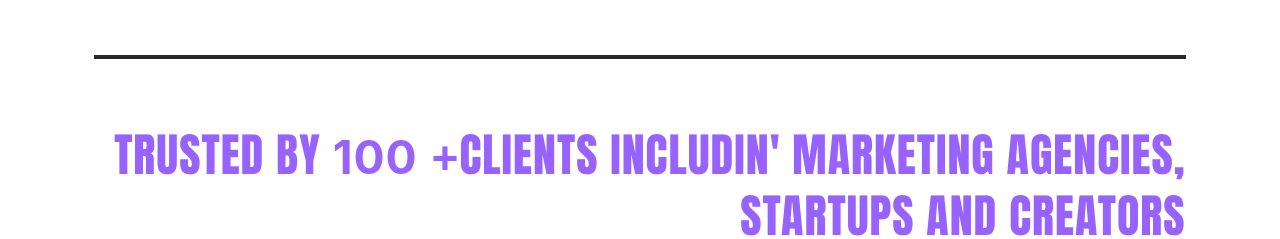
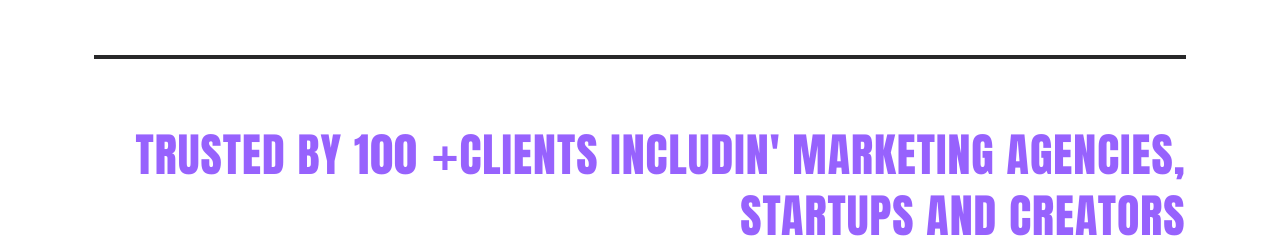
Before and after one commit to sakshamkushwah29-cmyk/media-mention, a React (Vite) app: page / in a window 1280 px wide. Shown: the part 1300-1539 px from the top of the page. Built offline with nearby package versions, Linux system fonts and the light colour scheme; a web font is replaced by a local one.

Commit message:
Make 100 in Trusted By section inherit the exact same font as the rest of the text

```diff
--- a/src/index.css
+++ b/src/index.css
@@ -316,3 +316,10 @@ svg path[fill="#dc3438"] {
   height: auto !important;
   padding: 6px 16px !important;
 }
+
+/* Ensure the number 100 uses the exact same font as the rest of the text */
+.redspan {
+  font-family: inherit !important;
+  font-weight: inherit !important;
+  color: #9762fd !important;
+}
```
